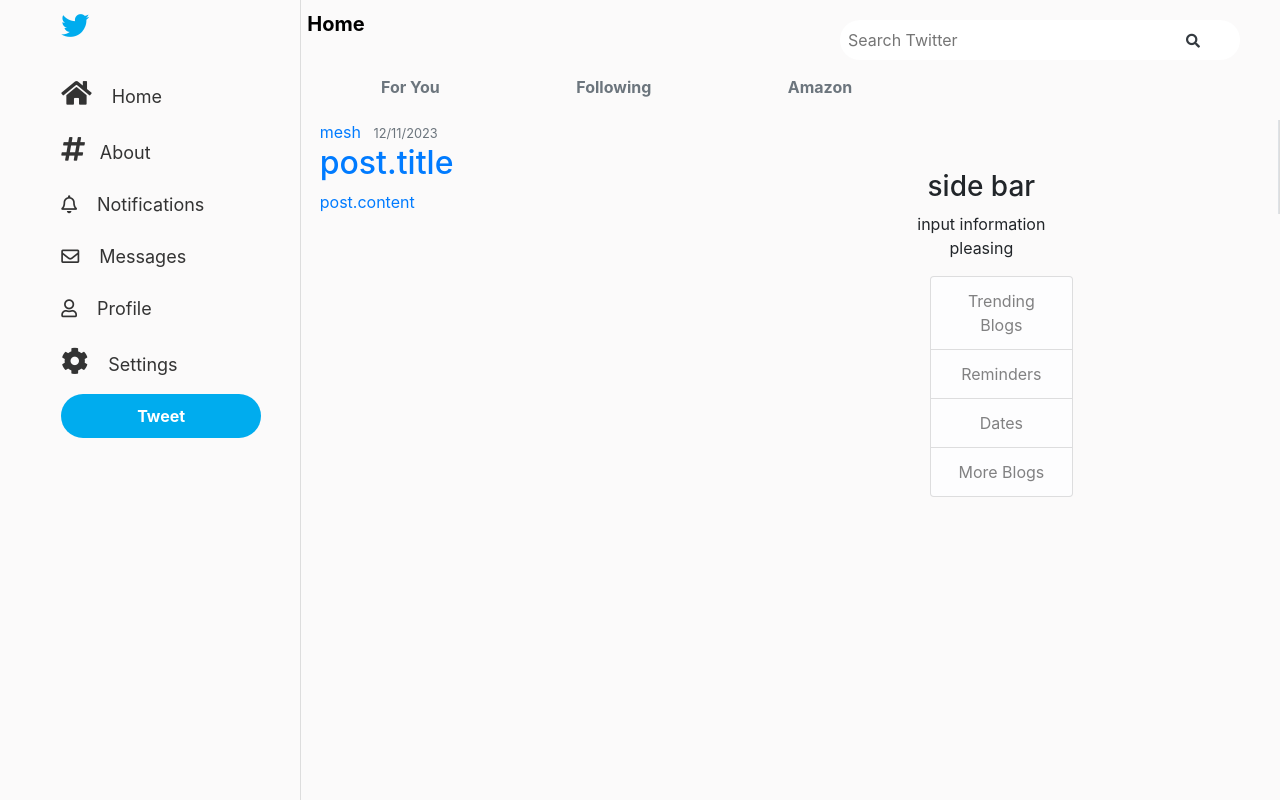
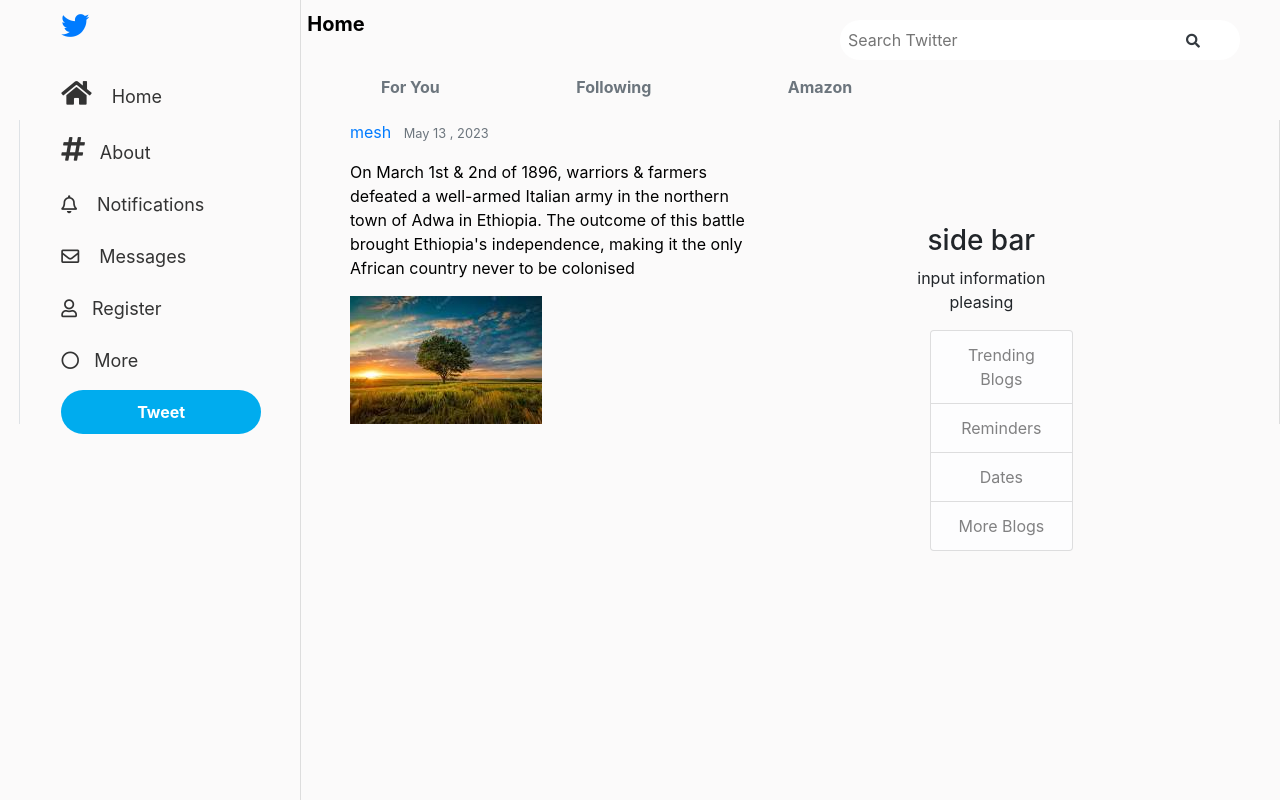
Before and after one commit to kiplangat01/Django_React-App, a Django app: page / in a window 1280 px wide. Run offline with Django 4.2, Linux system fonts and the light colour scheme; data comes from the database, SQL or seed files in the repository; both versions use the stored data as it was after the commit.

Commit message:
enable new users to register

```diff
--- a/blog/admin.py
+++ b/blog/admin.py
@@ -1,3 +1,6 @@
 from django.contrib import admin
+from blog.models import Post
 
 # Register your models here.
+
+admin.site.register(Post)
--- a/blog/models.py
+++ b/blog/models.py
@@ -1,3 +1,14 @@
 from django.db import models
+from django.utils import timezone
+from django.contrib.auth.models import User
 
-# Create your models here.
+class Post(models.Model):
+    title = models.CharField(max_length=100)
+    content = models.TextField()
+    image = models.ImageField(upload_to='media')
+    date_posted = models.DateTimeField(default=timezone.now)
+    author = models.ForeignKey(User, on_delete=models.CASCADE)
+
+
+    def __str__(self):
+        return self.title
--- a/blog/static/css/style.css
+++ b/blog/static/css/style.css
@@ -11,11 +11,15 @@
 /* CSS for Twitter-like post */
 article {
   /* text-align: center; */
-  margin-left: 25%;
+
   margin-top: 20px;
+  width: 20px;
 }
 .si{
   border-left: 1px solid #ddd;
+}
+#outh{
+  color: black;
 }
 
 /* CSS for Twitter-like sidebar */
@@ -35,7 +39,7 @@
 
   .sidebar-header {
     padding-bottom: 10px;
-    color: #00acee;
+    /* color: #00acee; */
     font-size: 27px;
     /* border-bottom: 1px solid #ddd; */
   }
--- a/blog/templates/blog/about.html
+++ b/blog/templates/blog/about.html
@@ -1,7 +1,6 @@
 {% extends "blog/base.html" %}
 {% block content %}
 <div class="about" style="text-align: center;">
-
     <h1>about page</h1>
 </div>
 
--- a/blog/templates/blog/base.html
+++ b/blog/templates/blog/base.html
@@ -26,26 +26,32 @@
 
       <div class="sidebar">
         <div class="sidebar-header">
-          <h2 style="font-size: 28px;"><i class="fab fa-twitter"></i></h2>
+          <a href="{% url 'blog-home' %}"><h2 style="font-size: 28px;"><i class="fab fa-twitter"></i></h2></a>
         </div>
         <ul class="sidebar-menu">
           <li><a href="{% url 'blog-home' %}"><i class="fas fa-home"></i> Home</a></li>
           <li><a href="{% url 'blog-about' %}"><i class="fas fa-hashtag"></i>About</a></li>
           <li><a href="#"><i class="far fa-bell"></i> Notifications</a></li>
           <li><a href="#"><i class="far fa-envelope"></i> Messages</a></li>
-          <li><a href="#"><i class="far fa-user"></i> Profile</a></li>
-          <li><a href="#"><i class="fas fa-cog"></i> Settings</a></li>
+          <li><a href="{% url 'register' %}"><i class="far fa-user"></i>Register</a></li>
+          <li><a href="#"><i class="far fa-circle"></i>More</a></li>
         </ul>
         <button style="background-color: #00acee; border: 0; color: white; padding: 10px; width: 200px; border-radius: 30px; font-weight: bold;">Tweet</button>
       </div>
 
-
+      {% if messages %}
+              {% for message in messages %}
+                <div class="alert alert-{{ message.tags }}">
+                  {{ message }}
+                </div>
+              {% endfor %}
+              {% endif %}
     {% block content %}
 
     {% endblock %}
 
 
-    <div class="col-md-2">
+    <div class="col-md-2" style="margin-top: -200px;">
         <div class="content-section">
             <h3 >side bar</h3>
             <p>input information pleasing</p>
--- a/blog/templates/blog/index.html
+++ b/blog/templates/blog/index.html
@@ -1,7 +1,7 @@
 {% extends "blog/base.html" %}
 {% block content %}
 <div class="header" style="margin-left: 24%; margin-top: -48px; font-weight: bold;">
-   <a href="" style="color: black; text-decoration: none;"><h5 style="font-weight: bold ;">Home</h5></a>
+   <a href="{% url 'blog-home' %}" style="color: black; text-decoration: none;"><h5 style="font-weight: bold ;">Home</h5></a>
 </div>
 <button class="twitter-button text-muted"><b>For You</b></button>
 <button class="twitter-button following text-muted"><b>Following</b></button>
@@ -10,12 +10,26 @@
         <article class="border-right" >
             <a href="">
             <div class="media-body">
-                <div class="article-metadata">
-                    <a class="mr-2" href="#">mesh</a>
-                    <small class="text-muted">12/11/2023</small>
-                </div>
-                <h2><a class="article-title" href="#">post.title</a></h2>
-               <a href=""><p class="article-content">post.content</p></a>
+                {% for post in posts%}
+
+       <article class="media content-section" style="width: 400px; color: black; margin-left: 350px;">
+
+         <div class="media-body">
+           <div class="article-metadata">
+             <a class="mr-2" id="" href="#">{{ post.author }}</a>
+             <small class="text-muted">{{ post.date_posted|date:"F d , Y" }}</small>
+           </div>
+
+
+           <p> <p class="article-content" style="color: black;"> {{ post.content }} </p></p>
+           <img src="{{ post.image.url }}" alt="">
+
+
+
+         </div>
+       </article>
+
+   {% endfor %}
             </div>
             </a>
             </article>
--- a/blog/urls.py
+++ b/blog/urls.py
@@ -6,5 +6,6 @@
 urlpatterns = [
     path('', views.home, name='blog-home'),
     path('about', views.about, name='blog-about'),
+    path('register/', views.register, name='register')
 ]
 urlpatterns += staticfiles_urlpatterns()
--- a/blog/views.py
+++ b/blog/views.py
@@ -1,8 +1,28 @@
-from django.shortcuts import render
+from django.shortcuts import render, redirect
 from django.http import HttpResponse
+from django.contrib.auth.models import User
+from django.contrib import messages
+from .models import Post
+from django.contrib.auth.forms import UserCreationForm
 
 def home(request):
-    return render(request, 'blog/index.html')
+    context = {
+        'posts': Post.objects.all()
+    }
+    return render(request, 'blog/index.html', context )
 
 def about(request):
     return render(request ,'blog/about.html')
+
+
+def register(request):
+    if request.method == 'POST':
+       form = UserCreationForm(request.POST)
+       if form.is_valid():
+            form.save()
+            username = form.cleaned_data.get('username')
+            messages.success(request, f'Your Account has beem created for {username}!')
+            return redirect('blog-home')
+    else:
+       form = UserCreationForm()
+    return render(request, 'blog/register.html', {'form':form})
--- a/tweeter/settings.py
+++ b/tweeter/settings.py
@@ -35,12 +35,14 @@
 INSTALLED_APPS = [
     'django.contrib.admin',
     'blog',
+    'crispy_forms',
     'django.contrib.auth',
     'django.contrib.contenttypes',
     'django.contrib.sessions',
     'django.contrib.messages',
     'django.contrib.staticfiles',
 ]
+CRISPY_TEMPLATE_PACK = 'bootstrap4'
 
 MIDDLEWARE = [
     'django.middleware.security.SecurityMiddleware',
@@ -129,3 +131,7 @@
 ] + static(settings.STATIC_URL, document_root=settings.STATIC_ROOT)
 
 STATIC_URL = '/static/'
+
+
+MEDIA_ROOT = 'path/to/media/root/directory'
+MEDIA_URL = '/media/'
--- a/tweeter/urls.py
+++ b/tweeter/urls.py
@@ -17,11 +17,13 @@
 from django.contrib import admin
 from django.urls import path,include
 from django.contrib.staticfiles.urls import staticfiles_urlpatterns
+from django.conf import settings
+from django.conf.urls.static import static
 
 
 
 urlpatterns = [
     path('admin/', admin.site.urls),
     path('', include('blog.urls')),
-]
+] + static(settings.MEDIA_URL, document_root=settings.MEDIA_ROOT)
 urlpatterns += staticfiles_urlpatterns()
```
Also changed, not shown: blog/templates/blog/register.html (added, +32 -0 lines), blog/forms.py (added), blog/migrations/0001_initial.py (added), blog/migrations/0002_post_image.py (added), blog/migrations/0003_alter_post_image.py (added), db.sqlite3, path/to/media/root/directory/media/download.jpeg (added).
